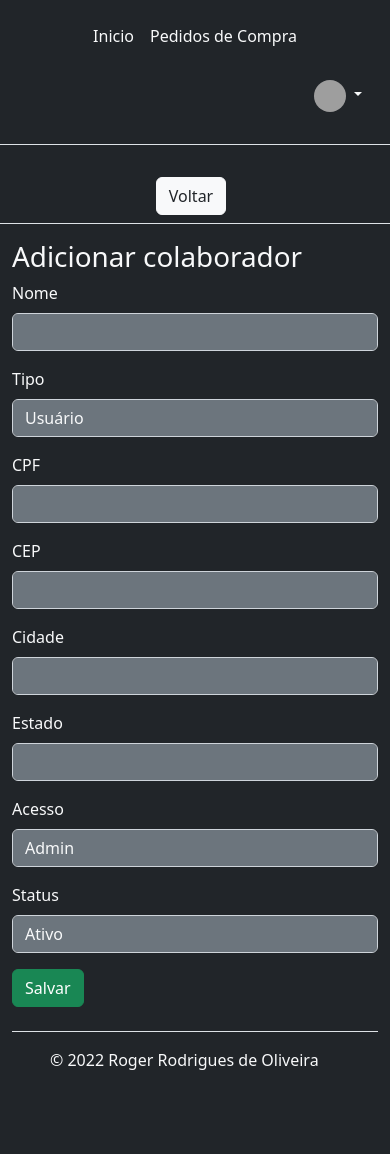
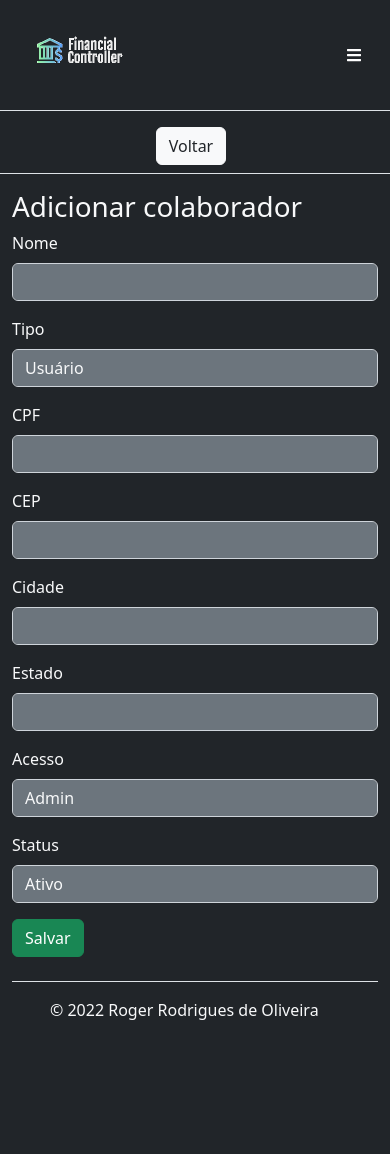
Before and after one commit to satulg01/aplicativo-teste, a CodeIgniter app: the page made by application/views/collaborators/add.php in a window 390 px wide. After the commit the page ends 1020 px from the top, so only its background shows below. Run offline with CodeIgniter, Linux system fonts and the light colour scheme; data comes from the database, SQL or seed files in the repository; data that the repository does not hold is empty; some libraries are stand-ins or nearby versions; grey boxes are pictures that could not be loaded.

Commit message:
adequações diversas

```diff
--- a/application/models/User.php
+++ b/application/models/User.php
@@ -4,14 +4,14 @@ defined('BASEPATH') OR exit('No direct script access allowed');
 class User extends CI_Model {
 	public $blockTime = 10;
 
-	public function login()
+	public function login($usuario, $senha)
 	{
-        $pass = sha1($this->input->post('txtSenha') . $_ENV['SECRET_KEY']);
+        $pass = sha1($senha . $_ENV['SECRET_KEY']);
 
         $this->db->select('id, name, id_collaborator, id_collaborator, document, pass, access, token, status');
         $this->db->from('users');
         $this->db->where('pass', $pass);
-        $this->db->where('document', $this->input->post('txtCpf'));
+        $this->db->where('document', $usuario);
 
 		$query = $this->db->get();
         return $query->result_array();
@@ -19,13 +19,10 @@ class User extends CI_Model {
 
 	public function insert_ip_attemp($ip)
 	{
-		$dados = array(
-			"ip" => $ip,
-			"user" => $this->input->post('txtCpf'),
-			"pass" => $this->input->post('txtSenha')
-		);
-
-		return $this->db->insert('login_attemps', $dados);
+		$this->db->set('ip', $ip);
+		$this->db->set('user', $ip);
+		$this->db->set('pass', $ip);
+		return $this->db->insert('login_attemps');
 	}
 
 	public function get_ip_attemps($ip)
--- a/application/views/collaborators/add.php
+++ b/application/views/collaborators/add.php
@@ -16,92 +16,67 @@
 <div class="container text-light">
     <h1>Adicionar colaborador</h1>
 
-    <?php echo form_open('colaboradores/adicionar'); ?>
+    <?php echo form_open('colaboradores/add'); ?>
         <div class="mb-3">
             <label for="nome" class="form-label">Nome</label>
-            <input type="text" class="form-control bg-secondary text-light" id="nome" name="name">
+            <input type="text" class="form-control bg-secondary text-light" id="nome" name="txtName" value="<?php echo set_value('txtName'); ?>">
+            <?php echo form_error('txtName'); ?>
         </div>
 
         <div class="mb-3">
             <label for="tipo" class="form-label">Tipo</label>
-            <select name="type" id="type" class="form-control bg-secondary text-light">
+            <select name="txtType" id="type" class="form-control bg-secondary text-light" value="<?php echo set_value('txtType'); ?>">
                 <option value="1">Usuário</option>
                 <option value="2">Fornecedor</option>
             </select>
+            <?php echo form_error('txtType'); ?>
         </div>
 
         <div class="mb-3">
             <label for="cpf" class="form-label">CPF</label>
-            <input type="text" class="form-control bg-secondary text-light" id="cpf" format="cpf" name="document">
+            <input type="text" class="form-control bg-secondary text-light" value="<?php echo set_value('txtDocument'); ?>" id="cpf" format="cpf" name="txtDocument">
+            <?php echo form_error('txtDocument'); ?>
         </div>
 
         <div class="mb-3">
             <label for="cep" class="form-label">CEP</label>
-            <input type="text" class="form-control bg-secondary text-light" id="cep" format="cep" name="zip_code">
+            <input type="text" class="form-control bg-secondary text-light" value="<?php echo set_value('txtZipcode'); ?>" id="cep" format="cep" name="txtZipcode">
+            <?php echo form_error('txtZipcode'); ?>
         </div>
 
         <div class="mb-3">
             <label for="cidade" class="form-label">Cidade</label>
-            <input type="text" class="form-control bg-secondary text-light" id="cidade" name="city">
+            <input type="text" class="form-control bg-secondary text-light" value="<?php echo set_value('txtCity'); ?>" id="cidade" name="txtCity">
+            <?php echo form_error('txtCity'); ?>
         </div>
 
         <div class="mb-3">
             <label for="estado" class="form-label">Estado</label>
-            <input type="text" class="form-control bg-secondary text-light" id="estado" name="state">
+            <input type="text" class="form-control bg-secondary text-light" value="<?php echo set_value('txtState'); ?>" id="estado" name="txtState">
+            <?php echo form_error('txtState'); ?>
         </div>
 
         <div class="mb-3">
             <label for="acesso" class="form-label">Acesso</label>
-            <select class="form-control bg-secondary text-light" id="acesso" name="access">
+            <select class="form-control bg-secondary text-light" value="<?php echo set_value('txtAccess'); ?>" id="acesso" name="txtAccess">
                 <option value="A">Admin</option>
                 <option value="V">Vendedor</option>
             </select>
+            <?php echo form_error('txtAccess'); ?>
         </div>
 
         <div class="mb-3">
             <label for="status" class="form-label">Status</label>
-            <select name="status" id="status" class="form-control bg-secondary text-light">
+            <select name="txtStatus" id="status" class="form-control bg-secondary text-light" value="<?php echo set_value('txtStatus'); ?>">
                 <option value="1">Ativo</option>
                 <option value="0">Inativo</option>
             </select>
+            <?php echo form_error('txtStatus'); ?>
         </div>
+
+        <button type="submit" class="btn btn-success" id="salvar">Salvar</button>
     <?php echo form_close(); ?>
 
-    <button type="button" class="btn btn-success" id="salvar">Salvar</button>
 </div>
 
-
-<script>
-    $("#salvar").click(function() {
-        var dados = $("#form-add").serializeArray();
-
-        preloaderIniciar();
-
-        Ajax.send_request("<?php echo site_url('/colaboradores/add') ?>", dados,
-            (resultado) => {
-                alertaSucesso(resultado['mensagem']);
-
-                setTimeout(() => {
-                    location.href = "<?php echo site_url('/colaboradores') ?>";
-                }, TIME_UPDATE);
-            },
-            (error) => {
-                preloaderParar();
-
-                if(typeof error["responseJSON"] != "undefined") {
-                    if(typeof error["responseJSON"]["mensagem"] != "undefined") {
-                        alertaErro(error["responseJSON"]["mensagem"]);
-
-                    }
-                } else {
-                    alertaErro("Erro ao inserir");
-                }
-
-                console.error(error);
-            }, "progress-bar-excluir", "POST")
-
-    });
-</script>
-
-
 <?php $this->load->view('components/html/footer'); ?>
--- a/application/views/components/html/header.php
+++ b/application/views/components/html/header.php
@@ -1,13 +1,10 @@
 <!DOCTYPE html>
 <html lang="pt-BR">
-<?php
-    $usuario = getLoggedUser();
-?>
 <head>
     <meta charset="UTF-8">
     <meta http-equiv="X-UA-Compatible" content="IE=edge">
     <meta name="viewport" content="width=device-width, initial-scale=1.0">
-    <title>Satulg <?php echo (isset($title) ? "- " . $title : '') ?></title>
+    <title>FC <?php echo (isset($title) ? "- " . $title : '') ?></title>
 
     <link href="<?= base_url('assets/css/') ?>bootstrap.min.css" rel="stylesheet"  crossorigin="anonymous">
     <link href="<?= base_url('assets/css/') ?>Core.css" rel="stylesheet" crossorigin="anonymous">
@@ -20,28 +17,38 @@
     <script src="<?= base_url('assets/js/') ?>jquery.mask.js" crossorigin="anonymous"></script>
     <script src="<?= base_url('assets/js/') ?>Core.js" crossorigin="anonymous"></script>
     <script src="<?= base_url('assets/js/Class/') ?>Ajax.js" crossorigin="anonymous"></script>
+    <script src="https://cdn.jsdelivr.net/npm/sweetalert2@11"></script>
+
+    <!-- FONT AWESOME -->
+    <script defer src="https://use.fontawesome.com/releases/v5.15.4/js/all.js" integrity="sha384-rOA1PnstxnOBLzCLMcre8ybwbTmemjzdNlILg8O7z1lUkLXozs4DHonlDtnE7fpc" crossorigin="anonymous"></script>
 
     <script>
         var site_url = '<?= site_url(''); ?>';
 
         window.onload = () => {
-            <?php
-                if($this->session->danger) {
-                    echo 'alertaErro("'.$this->session->danger.'");';
-                }
-            ?>
+            <?php if($this->session->danger): ?>
+                Swal.fire({
+                    icon: 'error',
+                    title: 'Erro!',
+                    text: '<?php echo $this->session->danger; ?>',
+                })
+            <?php endif ?>
 
-            <?php
-                if($this->session->success) {
-                    echo 'alertaSucesso("'.$this->session->success.'");';
-                }
-            ?>
+            <?php if($this->session->success): ?>
+                Swal.fire({
+                    icon: 'success',
+                    title: 'Sucesso!',
+                    text: '<?php echo $this->session->success; ?>',
+                })
+            <?php endif ?>
 
-            <?php
-                if($this->session->info) {
-                    echo 'alertaInfo("'.$this->session->info.'");';
-                }
-            ?>
+            <?php if($this->session->info): ?>
+                Swal.fire({
+                    icon: 'info',
+                    title: 'Informação!',
+                    text: '<?php echo $this->session->info; ?>',
+                })
+            <?php endif ?>
         }
     </script>
 
@@ -50,21 +57,34 @@
 
 
 <body class="bg-dark">
-    <header class="p-3 mb-3 border-bottom">
-        <div class="container">
+    <header class="p-3 bg-dark text-white border-bottom">
+        <div class="container-fluid">
             <div class="d-flex flex-wrap align-items-center justify-content-center justify-content-lg-start">
+                <!-- SMART ESSE APARECE -->
+                <a href="/"
+                    class="col-11 col-md-2 d-flex align-items-center mb-2 mb-lg-0 text-white text-decoration-none">
+                    <img src="<?php echo base_url('/assets/img/logo.png'); ?>" alt="Logo Sinpro" width="100">
+                </a>
 
-                <ul class="nav col-12 col-lg-auto me-lg-auto mb-2 justify-content-center mb-md-0">
+                <ul class="d-none d-md-flex col-md-7 nav col-lg-auto me-lg-auto mb-2 justify-content-center mb-md-0">
                     <li><a href="<?php echo site_url(''); ?>" class="nav-link px-2 link-secondary text-light">Inicio</a></li>
-                    <?php if ($usuario["access"] == "A") : ?> <li><a href="<?php echo site_url('colaboradores'); ?>" class="nav-link px-2 link-secondary text-light">Colaboradores</a></li> <?php endif ?>
-                    <?php if ($usuario["access"] == "A") : ?> <li><a href="<?php echo site_url('produtos'); ?>" class="nav-link px-2 link-secondary text-light">Produtos</a></li> <?php endif ?>
+                    <?php if ($user["access"] == "A") : ?> <li><a href="<?php echo site_url('colaboradores'); ?>" class="nav-link px-2 link-secondary text-light">Colaboradores</a></li> <?php endif ?>
+                    <?php if ($user["access"] == "A") : ?> <li><a href="<?php echo site_url('produtos'); ?>" class="nav-link px-2 link-secondary text-light">Produtos</a></li> <?php endif ?>
                     <li><a href="<?php echo site_url('pedidos'); ?>" class="nav-link px-2 link-secondary text-light">Pedidos de Compra</a></li>
                 </ul>
 
-                <div class="dropdown text-end col-12 col-lg-auto mb-3 mb-lg-0 me-lg-3">
-                    <span href="#" class="d-block link-light text-decoration-none"><?php echo $usuario["name"]; ?></span>
+                <!-- SMART ESSE APARECE -->
+                <button class="col-1 d-md-none btn text-white" data-bs-toggle="offcanvas"
+                    data-bs-target="#offcanvas" role="button">
+                    <i class="fa fa-bars" data-bs-toggle="offcanvas" data-bs-target="#offcanvas"></i>
+                </button>
+
+                <div class="col-md-3 d-none d-md-flex col-lg-auto mb-3 mb-lg-0 me-lg-3 d-flex align-items-center justify-content-center justify-content-lg-start">
+                    <div class="dropdown text-end d-inline-block mb-3 mb-lg-0 me-lg-3">
+                        <span href="#" class="d-block link-light text-decoration-none"><?php echo $user["name"]; ?></span>
                     </div>
-                <div class="dropdown text-end col-12 col-lg-auto mb-3 mb-lg-0 me-lg-3">
+
+                    <div class="dropdown text-end d-inline-block mb-3 mb-lg-0 me-lg-3">
                         <a href="#" class="d-block link-light text-decoration-none dropdown-toggle" data-bs-toggle="dropdown" aria-expanded="false">
                             <img src="https://cdn-icons-png.flaticon.com/512/149/149071.png" alt="mdo" width="32" height="32" class="rounded-circle">
                         </a>
@@ -77,6 +97,54 @@
                         </ul>
                     </div>
                 </div>
+
+                <div class="text-end">
+                </div>
+            </div>
+        </div>
+    </header>
+
+    <div class="offcanvas offcanvas-start w-25 bg-dark" tabindex="-1" id="offcanvas" data-bs-keyboard="false" data-bs-backdrop="false">
+        <div class="offcanvas-header">
+            <!-- SMART ESSE APARECE -->
+            <a href="/" class="offcanvas-title text-white text-decoration-none">
+                <img src="<?php echo base_url('/assets/img/logo.png'); ?>" alt="Logo Financial Controller" width="80">
+            </a>
+
         </div>
 
-    </header>
+        <div class="offcanvas-body px-0 d-flex flex-wrap align-content-between justify-content-center">
+            <ul class="nav w-100 nav-pills flex-column mb-sm-auto mb-0 align-items-center align-items-sm-start justify-content-center"
+                id="menu">
+                <li class="nav-item border-bottom border-bottom-sm-0 mb-3 mb-sm-0">
+                    <a href="#" class="nav-link text-white">
+                        <i class="fas fa-home"></i><span class="ms-1 d-none d-sm-inline">Home</span>
+                    </a>
+                </li>
+                <li class="nav-item border-bottom border-bottom-sm-0 mb-3 mb-sm-0">
+                    <a href="#" class="nav-link text-white">
+                        <i class="fas fa-users"></i><span class="ms-1 d-none d-sm-inline">Sindicato</span>
+                    </a>
+                </li>
+                <li class="nav-item border-bottom border-bottom-sm-0 mb-3 mb-sm-0">
+                    <a href="#" class="nav-link text-white">
+                        <i class="fas fa-users"></i><span class="ms-1 d-none d-sm-inline">Convenções</span>
+                    </a>
+                </li>
+                <li class="nav-item border-bottom border-bottom-sm-0 mb-3 mb-sm-0">
+                    <a href="#" class="nav-link text-white">
+                        <i class="fas fa-newspaper"></i><span
+                            class="ms-1 d-none d-sm-inline">Notícias</span>
+                    </a>
+                </li>
+                <li class="nav-item border-bottom border-bottom-sm-0 mb-3 mb-sm-0">
+                    <a href="#" class="nav-link text-white">
+                        <i class="fas fa-user"></i><span class="ms-1 d-none d-sm-inline">Contato</span>
+                    </a>
+                </li>
+            </ul>
+
+            <button type="button" class="btn-close btn-close-white" data-bs-dismiss="offcanvas"
+                aria-label="Close"></button>
+        </div>
+    </div>
--- a/application/views/home/index.php
+++ b/application/views/home/index.php
@@ -3,7 +3,7 @@
 
 <div class="position-relative overflow-hidden p-3 p-md-5 m-md-3 text-center bg-light img js-fullheight" style="background-image: url(<?php echo site_url('/assets') ?>/auth/images/background.jpg); background-size: cover;">
     <div class="col-md-5 p-lg-5 mx-auto my-5">
-        <h1 class="display-4 font-weight-normal text-light">Aplicativo Teste</h1>
+        <h1 class="display-4 font-weight-normal text-light">Dudinha e Roger</h1>
         <p class="lead font-weight-normal"></p>
     </div>
     <div class="product-device box-shadow d-none d-md-block"></div>
```
Also changed, not shown: application/controllers/Main.php (+7 -3 lines), application/models/Blocked.php (deleted, +0 -14 lines), application/models/Collaborator.php (+18 -3 lines), application/views/auth/index.php (+11 -2 lines). Lines whose indentation alone changed are shown as unchanged.
